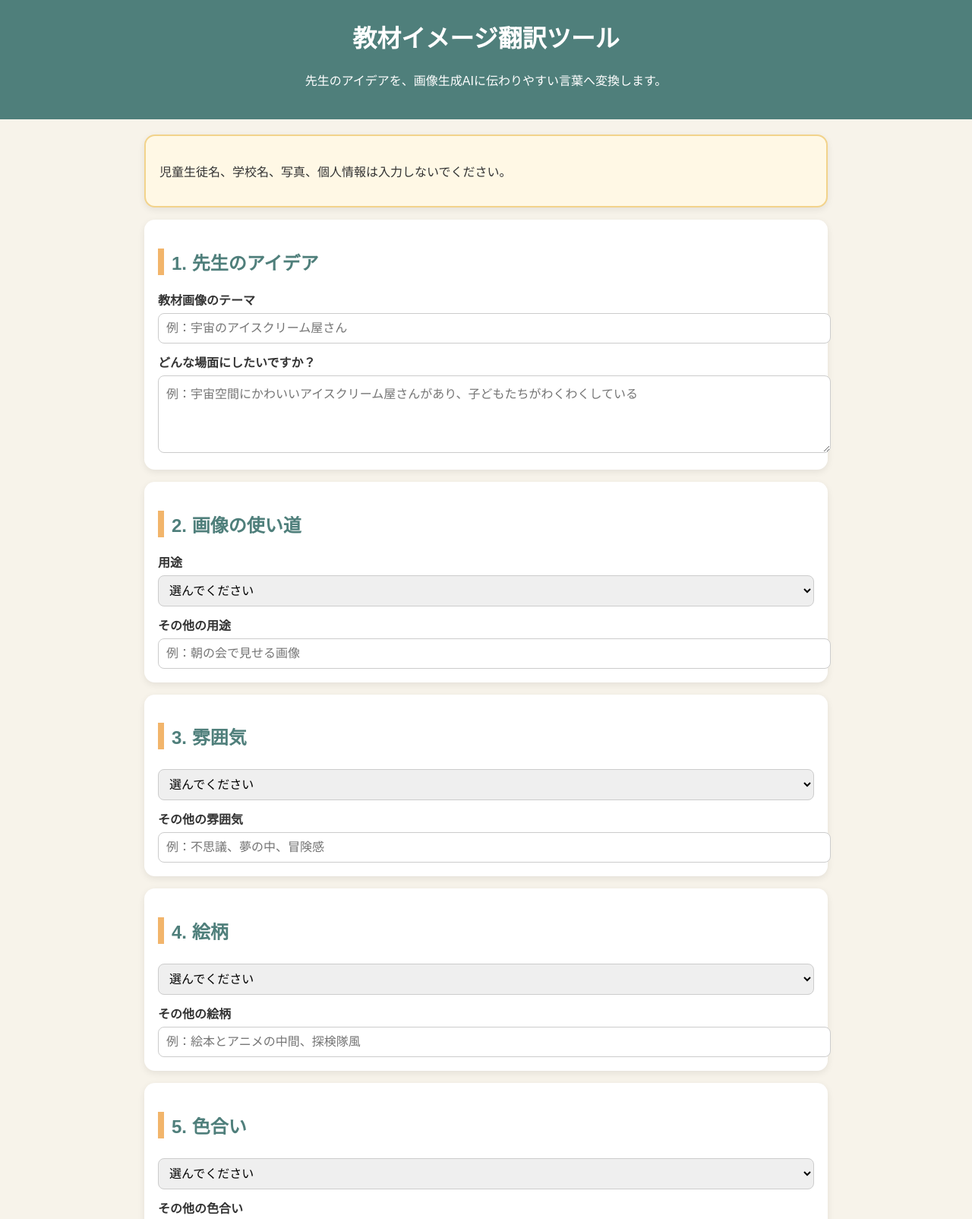
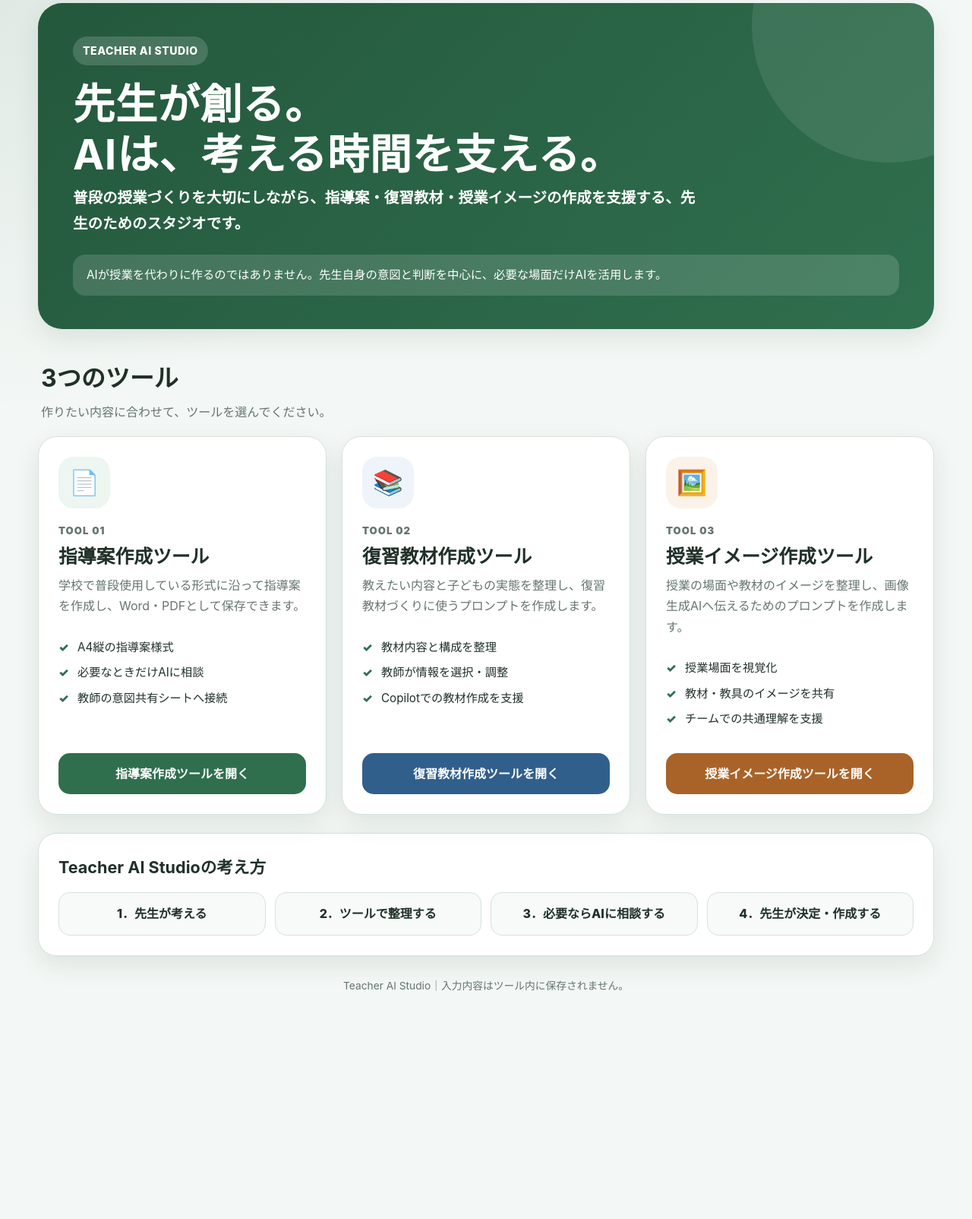
Before and after one commit to fujimao20035211-crypto/teacher-ai-studio, a plain HTML site: page index.html in a window 1280 px wide. Shown: the part 20-1624 px from the top of the page at 76% size. After the commit the page ends 1378 px from the top, so only its background shows below. Drawn offline with Linux system fonts and the light colour scheme.

Commit message:
Update index.html

```diff
--- a/index.html
+++ b/index.html
@@ -3,247 +3,340 @@
 <head>
   <meta charset="UTF-8">
   <meta name="viewport" content="width=device-width, initial-scale=1.0">
-<title>教材イメージ翻訳ツール</title>
+  <title>Teacher AI Studio</title>
   <style>
+    :root{
+      --green:#2f6f4e;
+      --green-dark:#24583d;
+      --green-soft:#edf6f1;
+      --blue:#315f8c;
+      --blue-soft:#eef4fa;
+      --orange:#a96328;
+      --orange-soft:#fbf3ea;
+      --text:#203029;
+      --muted:#66756e;
+      --line:#d6e1db;
+      --bg:#f3f7f5;
+      --white:#ffffff;
+      --shadow:0 12px 32px rgba(35,68,52,.10);
+    }
+
+    *{box-sizing:border-box}
+    html{scroll-behavior:smooth}
     body{
       margin:0;
-  font-family:"Yu Gothic","Hiragino Sans",sans-serif;
-  background:#f7f3ea;
-  color:#333;
+      font-family:-apple-system,BlinkMacSystemFont,"Hiragino Sans","Yu Gothic",Meiryo,sans-serif;
+      background:
+        radial-gradient(circle at top left, rgba(47,111,78,.10), transparent 30%),
+        var(--bg);
+      color:var(--text);
+      line-height:1.7;
     }
-header{
-  background:#4f7f7b;
-  color:white;
-  padding:24px;
+
+    .page{
+      width:min(1180px, calc(100% - 32px));
+      margin:0 auto;
+      padding:24px 0 48px;
+    }
+
+    .hero{
+      position:relative;
+      overflow:hidden;
+      border-radius:32px;
+      padding:44px 46px;
+      color:#fff;
+      background:linear-gradient(135deg,var(--green-dark),var(--green));
+      box-shadow:var(--shadow);
+    }
+
+    .hero::after{
+      content:"";
+      position:absolute;
+      width:360px;
+      height:360px;
+      right:-120px;
+      top:-150px;
+      border-radius:50%;
+      background:rgba(255,255,255,.09);
+    }
+
+    .eyebrow{
+      display:inline-flex;
+      align-items:center;
+      gap:8px;
+      padding:7px 13px;
+      border-radius:999px;
+      background:rgba(255,255,255,.16);
+      font-weight:800;
+      font-size:.88rem;
+      letter-spacing:.04em;
+    }
+
+    h1{
+      margin:18px 0 8px;
+      font-size:clamp(2rem,5vw,3.45rem);
+      line-height:1.2;
+      letter-spacing:.01em;
+    }
+
+    .hero p{
+      max-width:820px;
+      margin:0;
+      font-size:clamp(1rem,2vw,1.22rem);
+      font-weight:650;
+    }
+
+    .principle{
+      margin-top:24px;
+      padding:14px 18px;
+      border-radius:16px;
+      background:rgba(255,255,255,.14);
+      font-size:.96rem;
+    }
+
+    .section-heading{
+      margin:38px 4px 18px;
+    }
+
+    .section-heading h2{
+      margin:0;
+      font-size:clamp(1.5rem,3vw,2rem);
+    }
+
+    .section-heading p{
+      margin:4px 0 0;
+      color:var(--muted);
+    }
+
+    .tools{
+      display:grid;
+      grid-template-columns:repeat(3,1fr);
+      gap:20px;
+    }
+
+    .tool-card{
+      min-height:410px;
+      display:flex;
+      flex-direction:column;
+      background:var(--white);
+      border:1px solid var(--line);
+      border-radius:25px;
+      padding:26px;
+      box-shadow:var(--shadow);
+      transition:transform .18s ease, box-shadow .18s ease;
+    }
+
+    .tool-card:hover{
+      transform:translateY(-5px);
+      box-shadow:0 18px 38px rgba(35,68,52,.15);
+    }
+
+    .icon{
+      width:68px;
+      height:68px;
+      border-radius:20px;
+      display:grid;
+      place-items:center;
+      font-size:2rem;
+      margin-bottom:18px;
+    }
+
+    .lesson .icon{background:var(--green-soft)}
+    .review .icon{background:var(--blue-soft)}
+    .image .icon{background:var(--orange-soft)}
+
+    .tool-number{
+      font-weight:900;
+      font-size:.82rem;
+      letter-spacing:.08em;
+      color:var(--muted);
+    }
+
+    .tool-card h3{
+      margin:6px 0 8px;
+      font-size:1.55rem;
+      line-height:1.35;
+    }
+
+    .tool-card p{
+      margin:0 0 15px;
+      color:var(--muted);
+    }
+
+    .features{
+      list-style:none;
+      padding:0;
+      margin:4px 0 24px;
+    }
+
+    .features li{
+      position:relative;
+      padding-left:25px;
+      margin:8px 0;
+      font-size:.95rem;
+    }
+
+    .features li::before{
+      content:"✓";
+      position:absolute;
+      left:0;
+      font-weight:900;
+      color:var(--green);
+    }
+
+    .launch{
+      margin-top:auto;
+      display:flex;
+      justify-content:center;
+      align-items:center;
+      width:100%;
+      min-height:54px;
+      border-radius:15px;
+      text-decoration:none;
+      color:#fff;
+      font-weight:900;
+      font-size:1rem;
+      transition:filter .18s ease, transform .18s ease;
+    }
+
+    .launch:hover{
+      filter:brightness(1.07);
+      transform:translateY(-1px);
+    }
+
+    .lesson .launch{background:var(--green)}
+    .review .launch{background:var(--blue)}
+    .image .launch{background:var(--orange)}
+
+    .flow{
+      margin-top:24px;
+      background:#fff;
+      border:1px solid var(--line);
+      border-radius:24px;
+      padding:26px;
+      box-shadow:var(--shadow);
+    }
+
+    .flow h2{
+      margin:0 0 14px;
+      font-size:1.35rem;
+    }
+
+    .flow-grid{
+      display:grid;
+      grid-template-columns:repeat(4,1fr);
+      gap:12px;
+    }
+
+    .flow-step{
+      border-radius:15px;
+      background:#f7faf8;
+      border:1px solid var(--line);
+      padding:14px;
       text-align:center;
+      font-weight:800;
     }
-main{
-  max-width:900px;
-  margin:auto;
-  padding:20px;
+
+    footer{
+      text-align:center;
+      margin-top:28px;
+      color:var(--muted);
+      font-size:.86rem;
     }
-section{
-  background:white;
-  border-radius:14px;
-  padding:18px;
-  margin-bottom:16px;
-  box-shadow:0 3px 10px rgba(0,0,0,.08);
+
+    @media(max-width:900px){
+      .tools{grid-template-columns:1fr}
+      .tool-card{min-height:auto}
+      .flow-grid{grid-template-columns:1fr 1fr}
     }
-h2{
-  color:#4f7f7b;
-  border-left:8px solid #f2b56b;
-  padding-left:10px;
-}
-label{
-  display:block;
-  font-weight:bold;
-  margin-top:12px;
-}
-input,textarea,select{
-  width:100%;
-  padding:10px;
-  margin-top:6px;
-  border-radius:8px;
-  border:1px solid #ccc;
-  font-size:16px;
-}
-textarea{
-  min-height:80px;
-}
-button{
-  padding:14px 24px;
-  border:none;
-  border-radius:999px;
-  background:#4f7f7b;
-  color:white;
-  font-weight:bold;
-  font-size:16px;
-  margin:8px 6px 8px 0;
-  cursor:pointer;
-}
-button.copy{
-  background:#f2b56b;
-  color:#333;
-}
-#output{
-  min-height:260px;
-  border:2px solid #4f7f7b;
-}
-.note{
-  background:#fff8e5;
-  border:2px solid #f2d38b;
+
+    @media(max-width:560px){
+      .page{width:min(100% - 18px,1180px);padding-top:10px}
+      .hero{padding:30px 23px;border-radius:24px}
+      .tools{gap:14px}
+      .tool-card{padding:22px;border-radius:21px}
+      .flow-grid{grid-template-columns:1fr}
     }
   </style>
 </head>
-
 <body>
-<header>
-  <h1>教材イメージ翻訳ツール</h1>
-  <p>先生のアイデアを、画像生成AIに伝わりやすい言葉へ変換します。</p>
-</header>
-
-<main>
-
-<section class="note">
-  <p>児童生徒名、学校名、写真、個人情報は入力しないでください。</p>
+  <main class="page">
+    <section class="hero">
+      <span class="eyebrow">TEACHER AI STUDIO</span>
+      <h1>先生が創る。<br>AIは、考える時間を支える。</h1>
+      <p>
+        普段の授業づくりを大切にしながら、指導案・復習教材・授業イメージの作成を支援する、先生のためのスタジオです。
+      </p>
+      <div class="principle">
+        AIが授業を代わりに作るのではありません。先生自身の意図と判断を中心に、必要な場面だけAIを活用します。
+      </div>
     </section>
 
-<section>
-  <h2>1. 先生のアイデア</h2>
-  <label>教材画像のテーマ</label>
-  <input id="theme" placeholder="例：宇宙のアイスクリーム屋さん">
-
-  <label>どんな場面にしたいですか？</label>
-  <textarea id="scene" placeholder="例：宇宙空間にかわいいアイスクリーム屋さんがあり、子どもたちがわくわくしている"></textarea>
+    <section class="section-heading">
+      <h2>3つのツール</h2>
+      <p>作りたい内容に合わせて、ツールを選んでください。</p>
     </section>
 
-<section>
-  <h2>2. 画像の使い道</h2>
-  <label>用途</label>
-  <select id="purpose">
-    <option value="">選んでください</option>
-    <option>教材の背景</option>
-    <option>導入スライド</option>
-    <option>カード画像</option>
-    <option>選択肢の画像</option>
-    <option>ボタン画像</option>
-    <option>ごほうび画面</option>
-  </select>
+    <section class="tools">
+      <article class="tool-card lesson">
+        <div class="icon" aria-hidden="true">📄</div>
+        <div class="tool-number">TOOL 01</div>
+        <h3>指導案作成ツール</h3>
+        <p>
+          学校で普段使用している形式に沿って指導案を作成し、Word・PDFとして保存できます。
+        </p>
+        <ul class="features">
+          <li>A4縦の指導案様式</li>
+          <li>必要なときだけAIに相談</li>
+          <li>教師の意図共有シートへ接続</li>
+        </ul>
+        <a class="launch" href="lesson.html">指導案作成ツールを開く</a>
+      </article>
 
-  <label>その他の用途</label>
-  <input id="purposeOther" placeholder="例：朝の会で見せる画像">
+      <article class="tool-card review">
+        <div class="icon" aria-hidden="true">📚</div>
+        <div class="tool-number">TOOL 02</div>
+        <h3>復習教材作成ツール</h3>
+        <p>
+          教えたい内容と子どもの実態を整理し、復習教材づくりに使うプロンプトを作成します。
+        </p>
+        <ul class="features">
+          <li>教材内容と構成を整理</li>
+          <li>教師が情報を選択・調整</li>
+          <li>Copilotでの教材作成を支援</li>
+        </ul>
+        <a class="launch" href="review.html">復習教材作成ツールを開く</a>
+      </article>
+
+      <article class="tool-card image">
+        <div class="icon" aria-hidden="true">🖼️</div>
+        <div class="tool-number">TOOL 03</div>
+        <h3>授業イメージ作成ツール</h3>
+        <p>
+          授業の場面や教材のイメージを整理し、画像生成AIへ伝えるためのプロンプトを作成します。
+        </p>
+        <ul class="features">
+          <li>授業場面を視覚化</li>
+          <li>教材・教具のイメージを共有</li>
+          <li>チームでの共通理解を支援</li>
+        </ul>
+        <a class="launch" href="image.html">授業イメージ作成ツールを開く</a>
+      </article>
     </section>
 
-<section>
-  <h2>3. 雰囲気</h2>
-  <select id="mood">
-    <option value="">選んでください</option>
-    <option>わくわく</option>
-    <option>やさしい</option>
-    <option>楽しい</option>
-    <option>落ち着いた</option>
-    <option>少しドキドキ</option>
-    <option>達成感がある</option>
-  </select>
-
-  <label>その他の雰囲気</label>
-  <input id="moodOther" placeholder="例：不思議、夢の中、冒険感">
+    <section class="flow">
+      <h2>Teacher AI Studioの考え方</h2>
+      <div class="flow-grid">
+        <div class="flow-step">1．先生が考える</div>
+        <div class="flow-step">2．ツールで整理する</div>
+        <div class="flow-step">3．必要ならAIに相談する</div>
+        <div class="flow-step">4．先生が決定・作成する</div>
+      </div>
     </section>
 
-<section>
-  <h2>4. 絵柄</h2>
-  <select id="style">
-    <option value="">選んでください</option>
-    <option>かわいいアニメ調</option>
-    <option>絵本風</option>
-    <option>教材イラスト風</option>
-    <option>やわらかいデフォルメ調</option>
-    <option>小学生向けアニメ風</option>
-  </select>
-
-  <label>その他の絵柄</label>
-  <input id="styleOther" placeholder="例：絵本とアニメの中間、探検隊風">
-</section>
-
-<section>
-  <h2>5. 色合い</h2>
-  <select id="color">
-    <option value="">選んでください</option>
-    <option>淡い水色</option>
-    <option>クリーム色</option>
-    <option>夕焼けオレンジ</option>
-    <option>森の緑</option>
-    <option>やさしいピンク</option>
-    <option>少しコントラスト強め</option>
-  </select>
-
-  <label>その他の色合い</label>
-  <input id="colorOther" placeholder="例：夜空だけど暗すぎない青紫">
-</section>
-
-<section>
-  <h2>6. キャラクター・表情</h2>
-  <select id="face">
-    <option value="">選んでください</option>
-    <option>丸い顔、大きな目、笑顔</option>
-    <option>表情が分かりやすい</option>
-    <option>わくわくした表情</option>
-    <option>親しみやすい表情</option>
-    <option>少しアニメ化した顔</option>
-  </select>
-
-  <label>その他の表情</label>
-  <input id="faceOther" placeholder="例：リアルすぎない、目を大きく">
-</section>
-
-<section>
-  <h2>7. 入れてほしい物・避けたい物</h2>
-  <label>入れてほしい物</label>
-  <textarea id="include" placeholder="例：星、宇宙船、アイスクリーム屋台"></textarea>
-
-  <label>入れてほしくない物</label>
-  <textarea id="exclude" placeholder="例：文字、看板、ロゴ、暗すぎる背景"></textarea>
-</section>
-
-<button onclick="makePrompt()">プロンプトを作成</button>
-<button class="copy" onclick="copyPrompt()">コピー</button>
-
-<section>
-  <h2>完成したプロンプト</h2>
-  <textarea id="output" placeholder="ここに完成したプロンプトが表示されます。"></textarea>
-</section>
-
+    <footer>
+      Teacher AI Studio｜入力内容はツール内に保存されません。
+    </footer>
   </main>
-
-<script>
-function v(id){
-  return document.getElementById(id).value.trim();
-}
-
-function makePrompt(){
-  const theme = v("theme") || "先生が考えた教材テーマ";
-  const scene = v("scene");
-  const purpose = [v("purpose"), v("purposeOther")].filter(Boolean).join("、");
-  const mood = [v("mood"), v("moodOther")].filter(Boolean).join("、");
-  const style = [v("style"), v("styleOther")].filter(Boolean).join("、");
-  const color = [v("color"), v("colorOther")].filter(Boolean).join("、");
-  const face = [v("face"), v("faceOther")].filter(Boolean).join("、");
-  const include = v("include");
-  const exclude = v("exclude");
-
-  let prompt = "";
-
-  prompt += "特別支援学校の教材で使う、子ども向けの明るく親しみやすいイラストを作成してください。\\n\\n";
-  prompt += "テーマは「" + theme + "」です。\\n";
-
-  if(scene) prompt += "場面は「" + scene + "」です。\\n";
-  if(purpose) prompt += "画像の使い道は「" + purpose + "」です。\\n";
-  if(mood) prompt += "全体の雰囲気は「" + mood + "」にしてください。\\n";
-  if(style) prompt += "絵柄は「" + style + "」にしてください。\\n";
-  if(color) prompt += "背景色や色合いは「" + color + "」を意識してください。\\n";
-  if(face) prompt += "キャラクターの顔や表情は「" + face + "」を意識してください。\\n";
-  if(include) prompt += "入れてほしい物は「" + include + "」です。\\n";
-  if(exclude) prompt += "入れてほしくない物は「" + exclude + "」です。\\n";
-
-  prompt += "\\n教材として使いやすいように、以下の条件を守ってください。\\n";
-  prompt += "・文字、看板、ロゴ、説明文は入れない。\\n";
-  prompt += "・刺激の強い原色は避ける。\\n";
-  prompt += "・細かすぎる装飾は避ける。\\n";
-  prompt += "・主役が一目で分かる構図にする。\\n";
-  prompt += "・授業で使いやすいように少し余白を残す。\\n";
-  prompt += "・背景は淡すぎず、主役が埋もれないようにする。\\n";
-  prompt += "・過度にリアルにせず、やさしく楽しい印象にする。\\n";
-
-  document.getElementById("output").value = prompt;
-}
-
-function copyPrompt(){
-  const output = document.getElementById("output");
-  output.select();
-  document.execCommand("copy");
-  alert("コピーしました");
-}
-</script>
-
 </body>
 </html>
```
Lines whose indentation alone changed are shown as unchanged.
